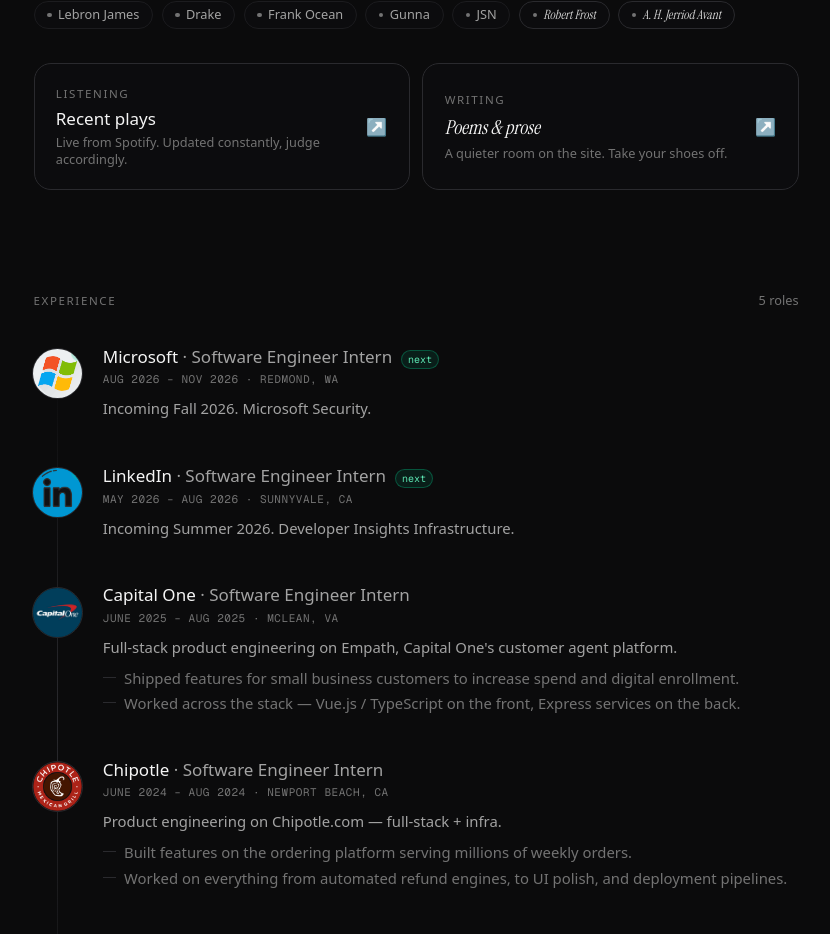
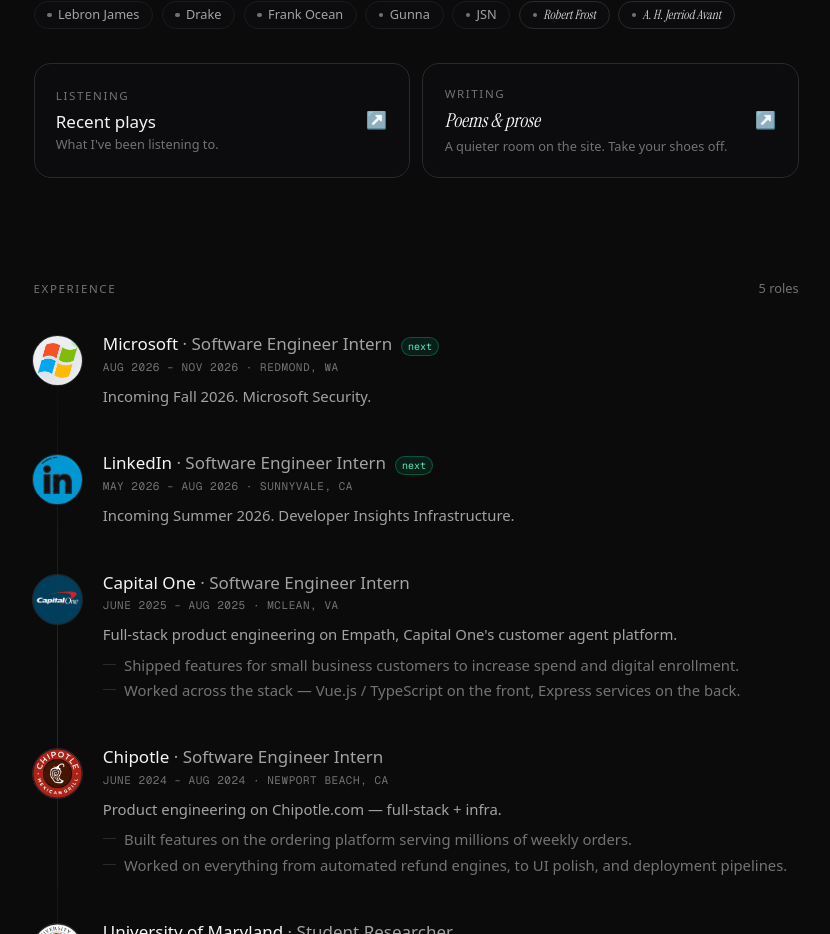
Before and after one commit to n1kh11p/n1kh11.com, a Next.js app: page / in a window 1280 px wide. Shown: the part 934-1868 px from the top of the page, without its empty margins (224-1054 px from the left). Built offline with nearby package versions, Linux system fonts and the light colour scheme; no server answers.

Commit message:
more filler

```diff
--- a/src/components/Work.tsx
+++ b/src/components/Work.tsx
@@ -227,7 +227,7 @@
               href="/spotify"
               eyebrow="Listening"
               title="Recent plays"
-              subtitle="Live from Spotify. Updated constantly, judge accordingly."
+              subtitle="What I've been listening to."
             />
             <AnimatedCard
               href="/writing"
```
